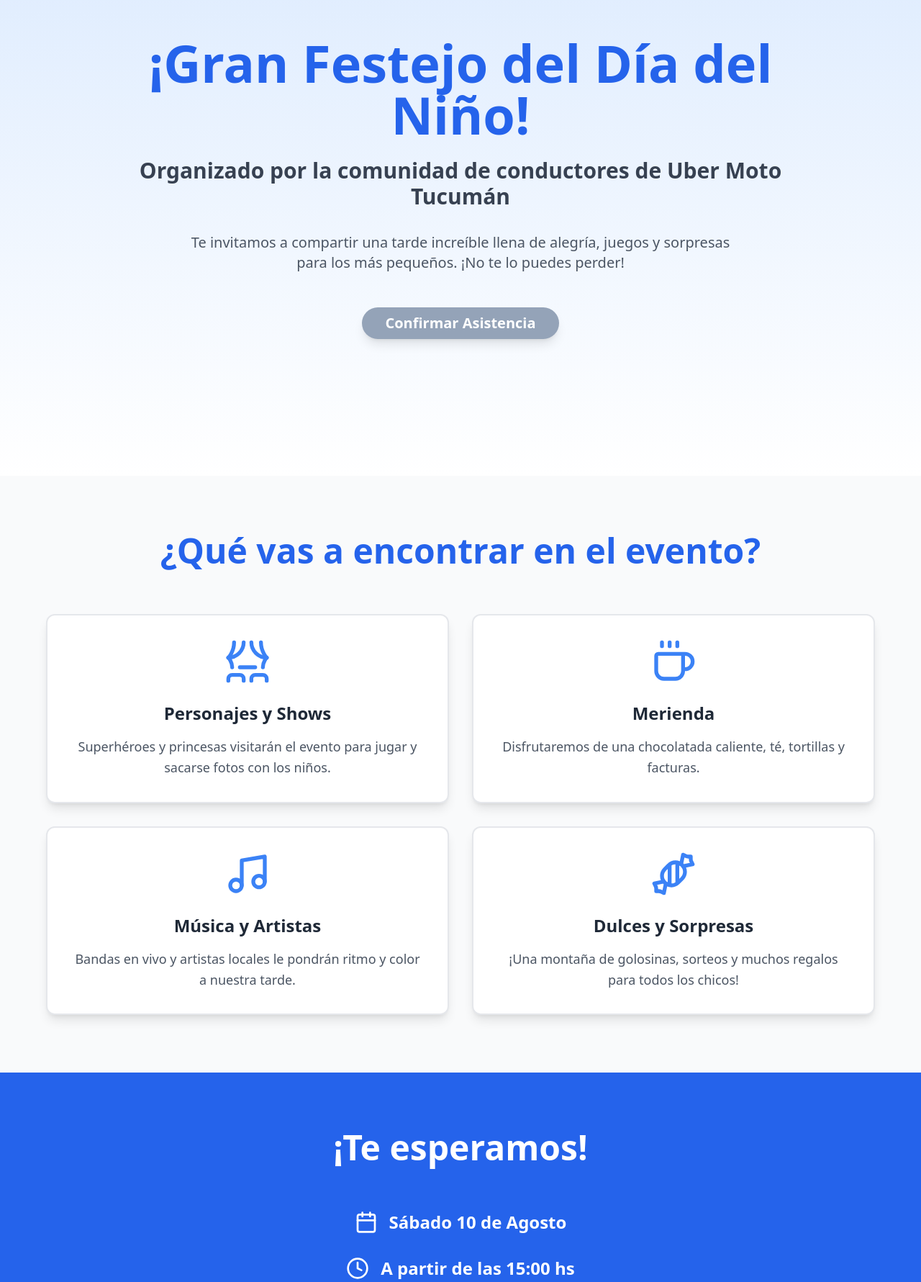
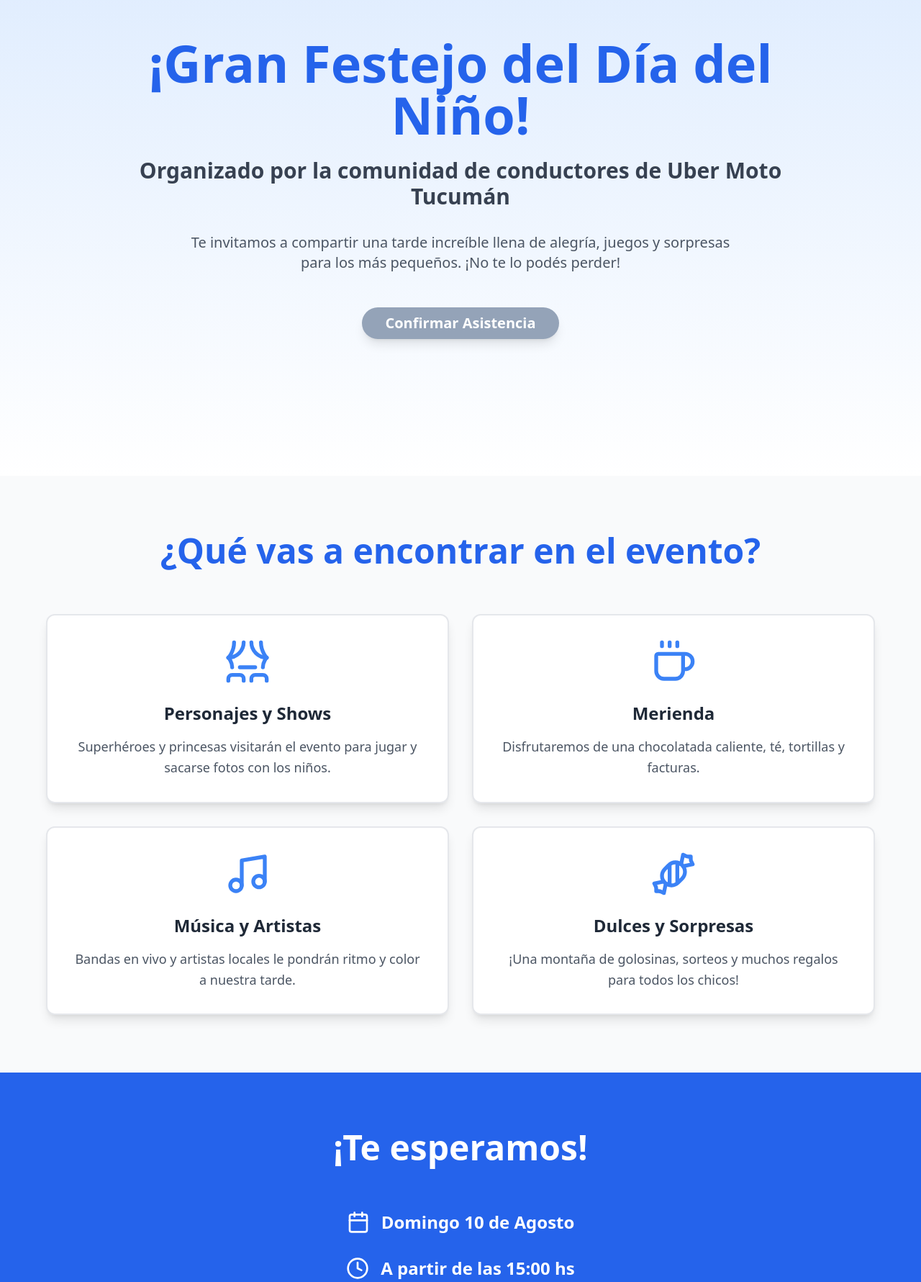
Before and after one commit to Ignadev97/diaDelNinio, a Next.js app: page / in a window 1280 px wide. Shown: the part 139-1920 px from the top of the page at 72% size. Built offline with nearby package versions, Linux system fonts and the light colour scheme.

Commit message:
se cambio dia de evento y detalle de acento argentino

```diff
--- a/app/page.tsx
+++ b/app/page.tsx
@@ -109,7 +109,7 @@ export default function Component() {
           </h2>
           <p className="text-lg md:text-xl text-gray-600 mb-12 max-w-3xl mx-auto leading-relaxed">
             Te invitamos a compartir una tarde increíble llena de alegría,
-            juegos y sorpresas para los más pequeños. ¡No te lo puedes perder!
+            juegos y sorpresas para los más pequeños. ¡No te lo podés perder!
           </p>
           <Button
             size="lg"
@@ -197,7 +197,7 @@ export default function Component() {
           <div className="space-y-8 mb-12">
             <div className="flex items-center justify-center gap-4 text-xl md:text-2xl">
               <Calendar className="w-8 h-8" />
-              <span className="font-semibold">Sábado 10 de Agosto</span>
+              <span className="font-semibold">Domingo 10 de Agosto</span>
             </div>
 
             <div className="flex items-center justify-center gap-4 text-xl md:text-2xl">
@@ -329,7 +329,7 @@ export default function Component() {
               ¡Qué emoción tenerte en nuestro gran festejo!
             </p>
             <p className="text-gray-600">
-              Recuerda: <strong>Sábado 10 de Agosto a las 15:00 hs</strong>
+              Recordá: <strong>Domingo 10 de Agosto a las 15:00 hs</strong>
             </p>
             <p className="text-gray-600">
               📍 España 1844, San Miguel de Tucumán
```
